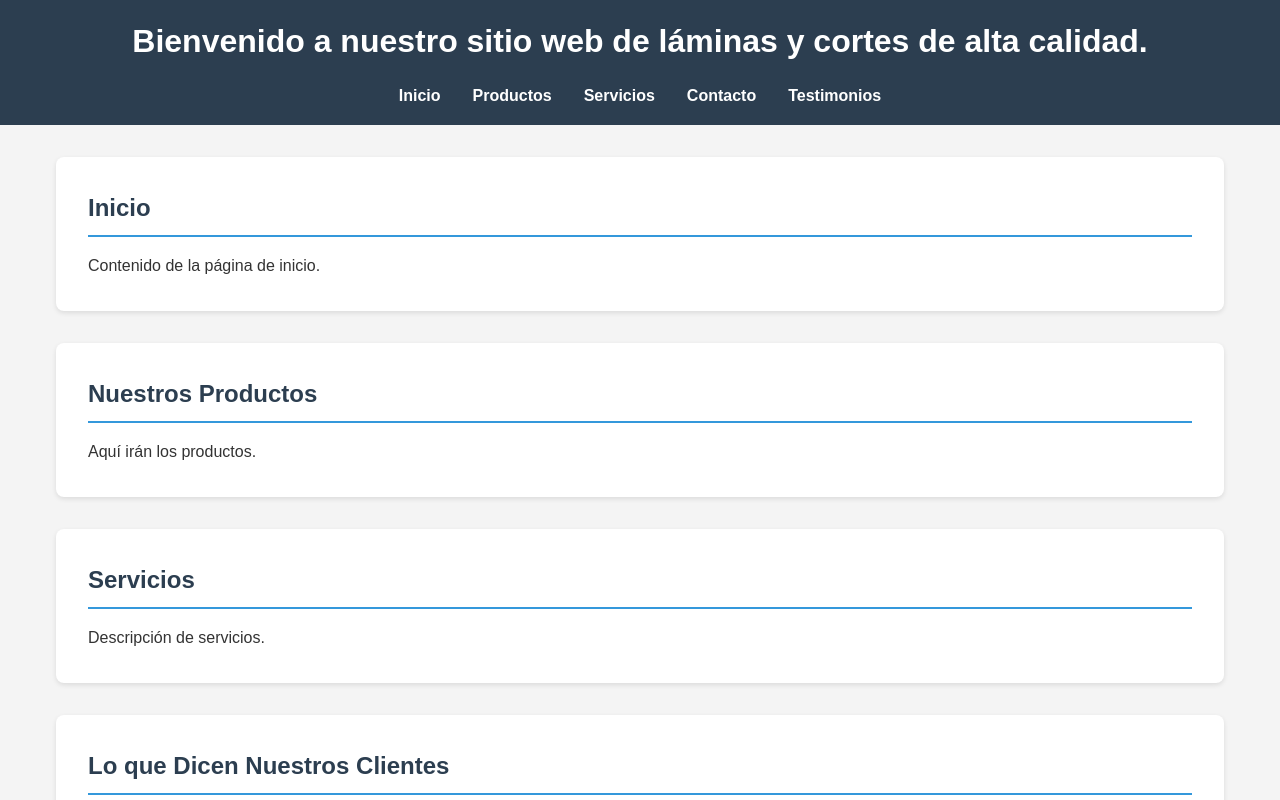
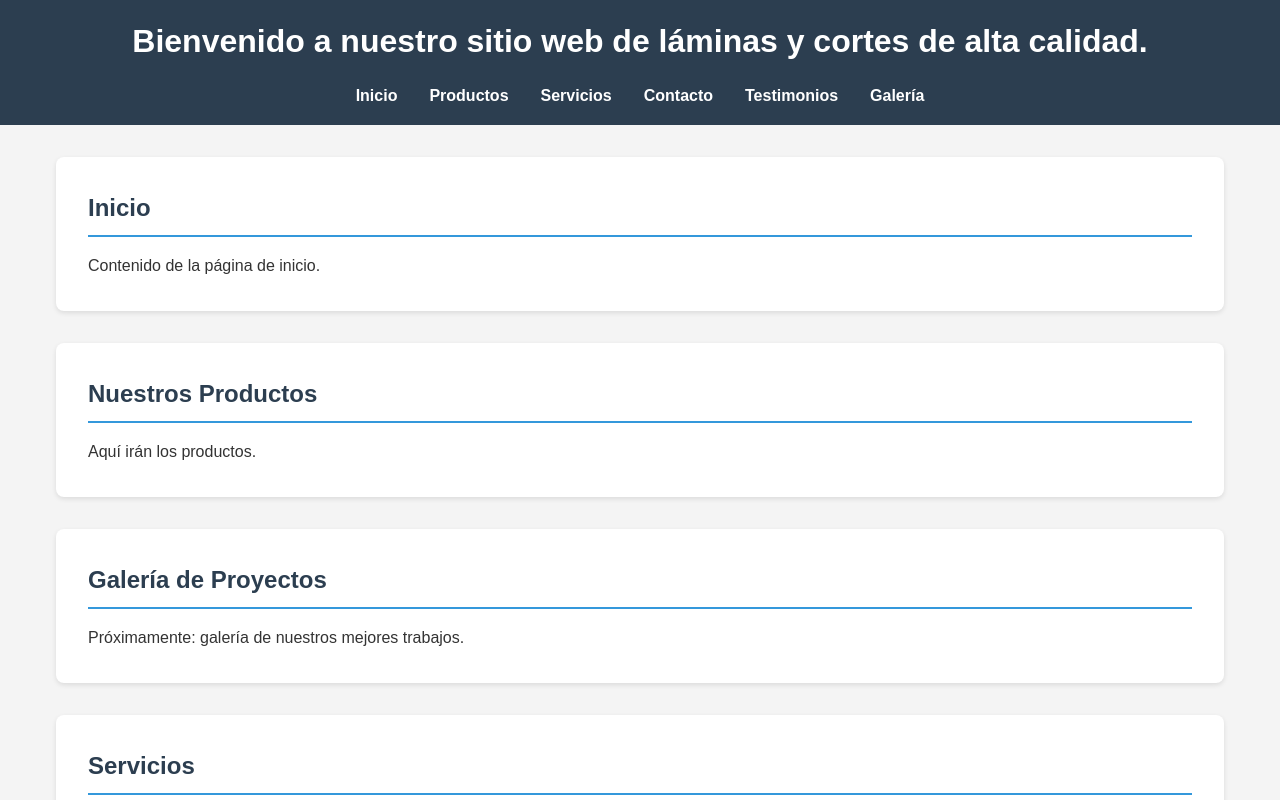
Before and after one commit to sebasj212-web/laminasycortes, a plain HTML site: page index.html in a window 1280 px wide. Shown: the top 800 px of the page. Drawn offline with Linux system fonts and the light colour scheme.

Commit message:
Agregar sección de galería

```diff
--- a/index.html
+++ b/index.html
@@ -16,6 +16,7 @@
                 <li><a href="#servicios">Servicios</a></li>
                 <li><a href="#contacto">Contacto</a></li>
                 <li><a href="#testimonios">Testimonios</a></li>
+                 <li><a href="#galeria">Galería</a></li>
             </ul>
         </nav>
     </header>
@@ -29,6 +30,11 @@
         <section id="productos">
             <h2>Nuestros Productos</h2>
             <p>Aquí irán los productos.</p>
+        </section>
+
+        <section id="galeria">
+            <h2>Galería de Proyectos</h2>
+            <p>Próximamente: galería de nuestros mejores trabajos.</p>
         </section>
 
         <section id="servicios">
```
